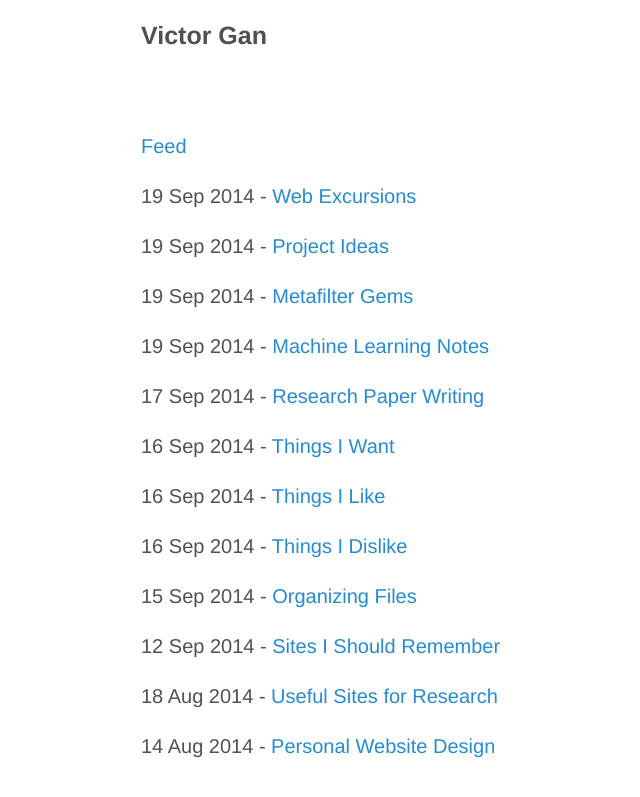
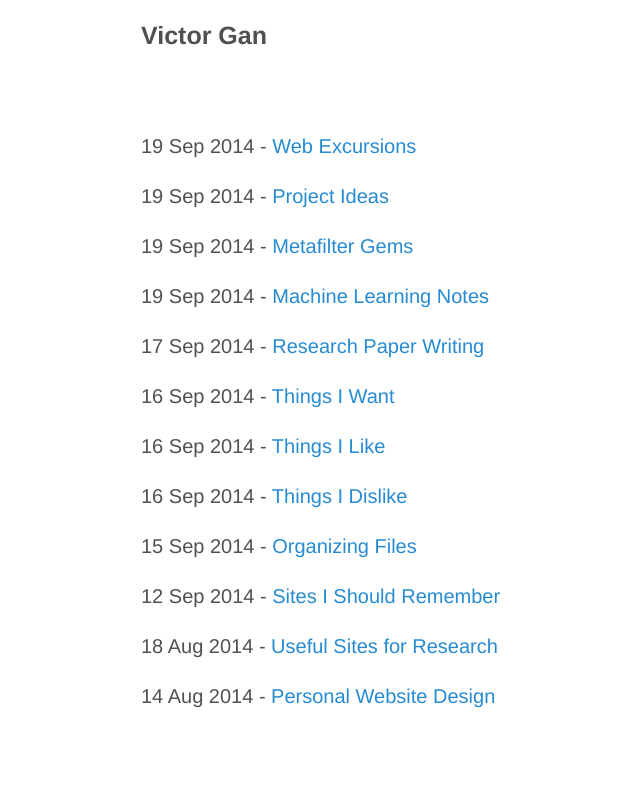
Before and after one commit to victorgan/victorgan.github.io, a Jekyll site: the page built from index.md, in a window 1280 px wide. Shown: the top 797 px of the page, without its empty margins (139-779 px from the left). Built offline with Jekyll 4.4.1, drawn with Linux system fonts in a browser that asks for light colours.

Commit message:
Update index.md

```diff
--- a/index.md
+++ b/index.md
@@ -2,7 +2,7 @@
 layout: default
 title: Home
 ---
-[Feed](/about.xml)
+[<i class="fa fa-rss"></i>](/about.xml)
 
 {% for post in site.posts %}
 
```
